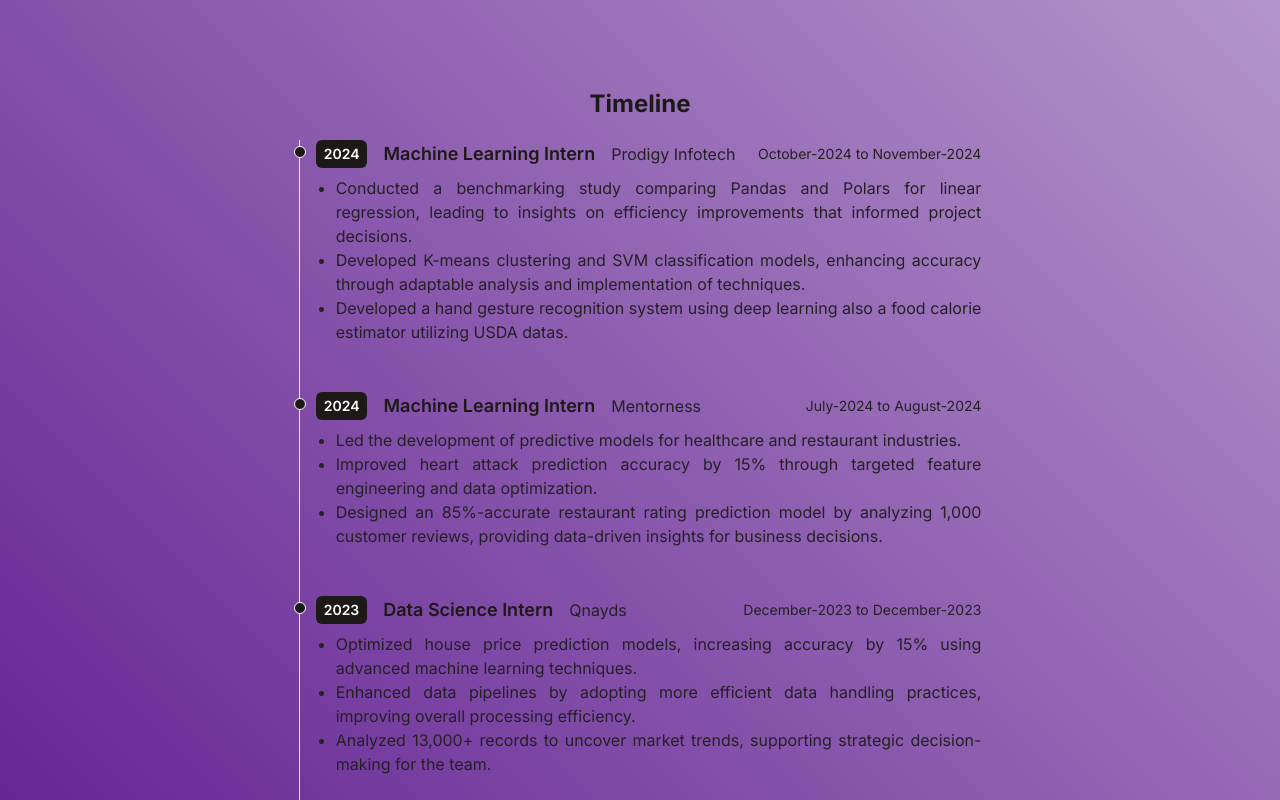
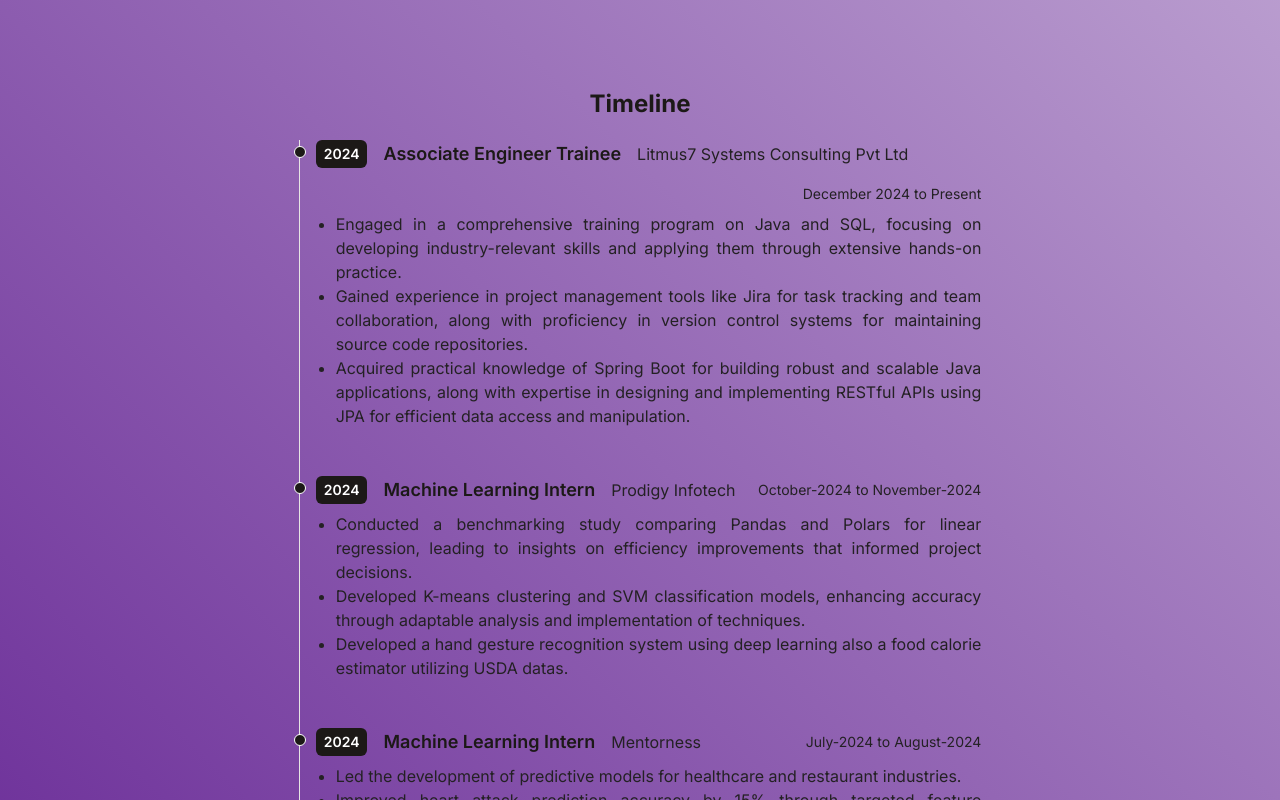
Before and after one commit to Hrishabh-V/Portfolio-Hrishabh, a React (Vite) app: page / in a window 1280 px wide. Shown: the part 2000-2800 px from the top of the page. Built offline with nearby package versions, Linux system fonts and the light colour scheme.

Commit message:
Added new Timeline L7

```diff
--- a/src/data/timeline.js
+++ b/src/data/timeline.js
@@ -1,4 +1,16 @@
 export default [
+
+    {
+        "year": "2024",
+        "title": "Associate Engineer Trainee",
+        "company": "Litmus7 Systems Consulting Pvt Ltd",
+        "date": "December 2024 to Present",
+        "details": [
+            "Engaged in a comprehensive training program on Java and SQL, focusing on developing industry-relevant skills and applying them through extensive hands-on practice.",
+            "Gained experience in project management tools like Jira for task tracking and team collaboration, along with proficiency in version control systems for maintaining source code repositories.",
+            "Acquired practical knowledge of Spring Boot for building robust and scalable Java applications, along with expertise in designing and implementing RESTful APIs using JPA for efficient data access and manipulation."
+        ]
+    },
     {
         year: '2024',
         title: 'Machine Learning Intern',
```
Also changed, not shown: 3 other files (tests, documents, lock files or other folders).
